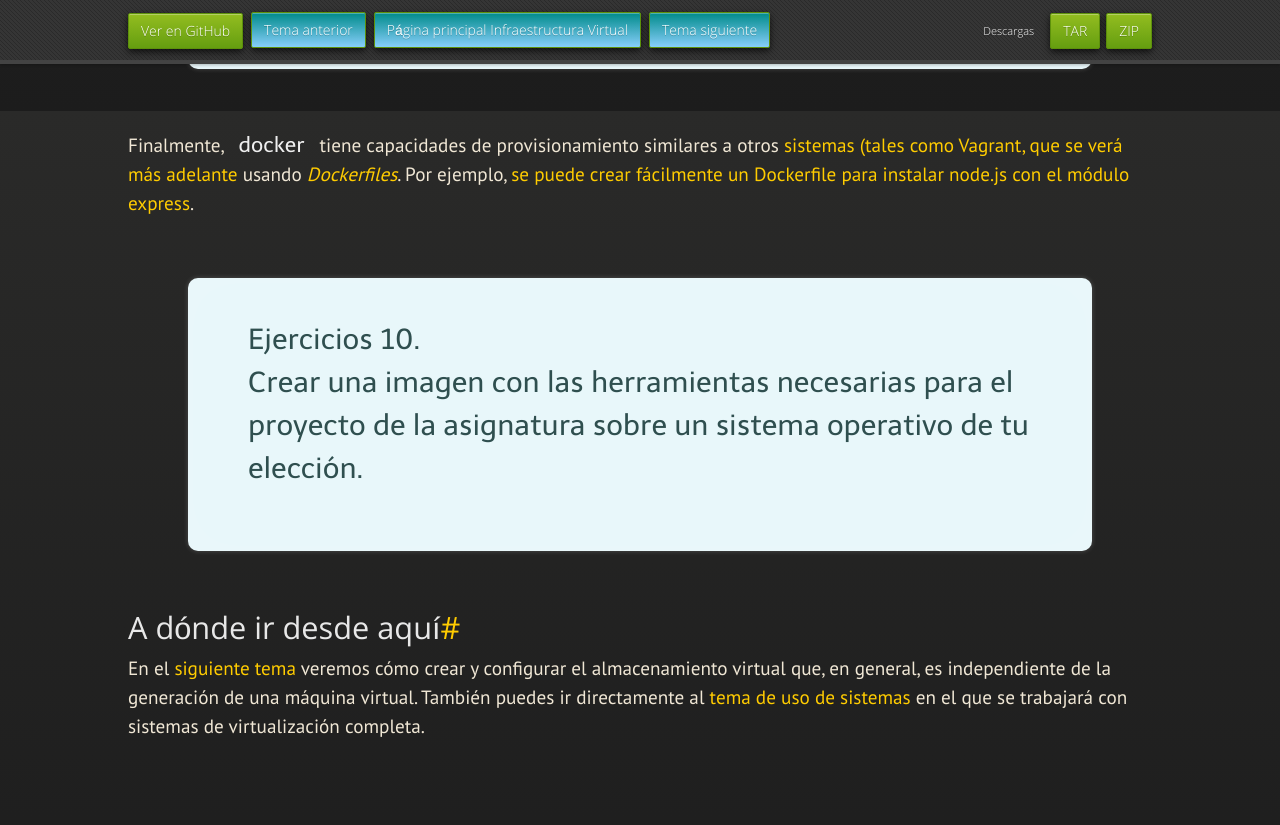
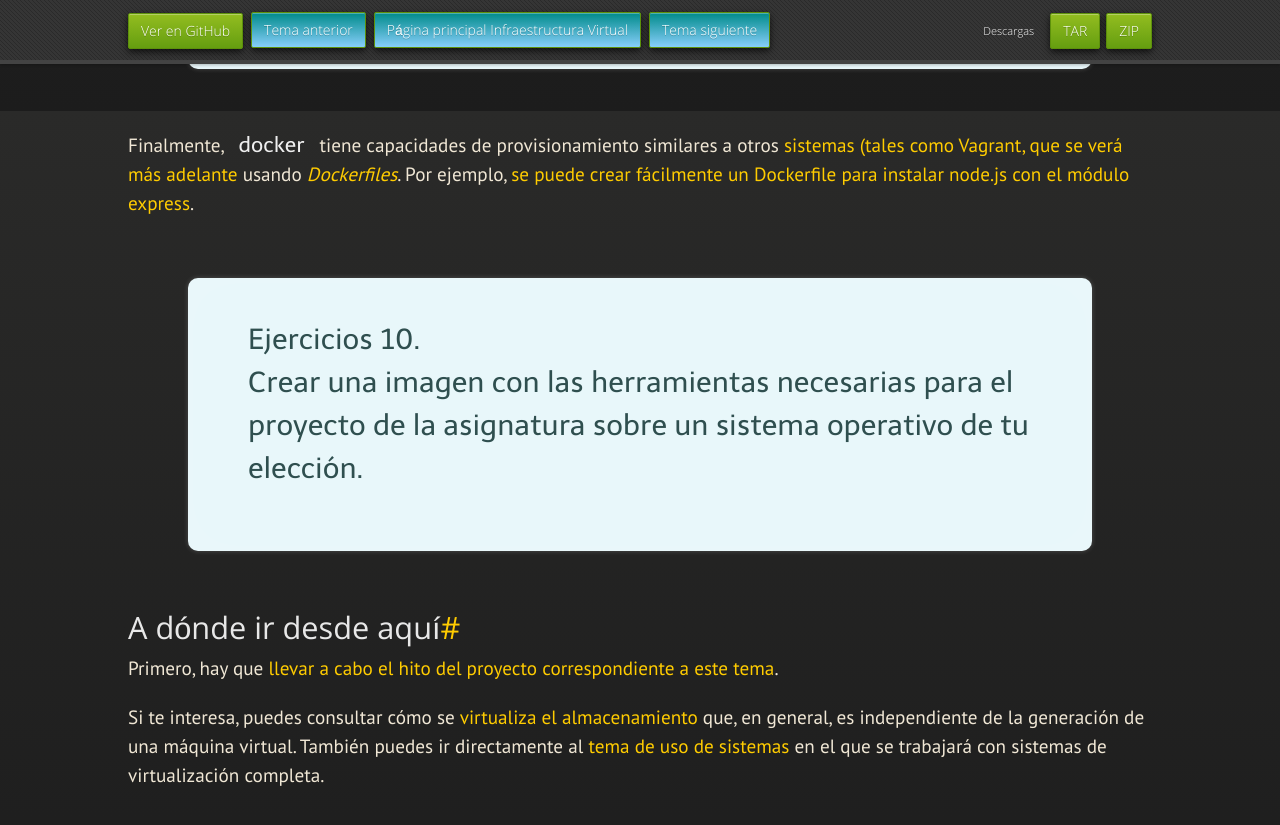
Before and after one commit to JJ/IV, a Jekyll site: the page built from documentos/temas/Contenedores.md, in a window 1280 px wide and 900 px high, scrolled down 13389 px. Shown: the top 825 px of the window. Built offline with Jekyll 4.4.1, drawn with Linux system fonts in a browser that asks for light colours; nearby versions of some CDN libraries; some web fonts are replaced.

Commit message:
Sync documentos/temas/Contenedores.md de master a gh-pages

```diff
--- a/documentos/temas/Contenedores.md
+++ b/documentos/temas/Contenedores.md
@@ -449,8 +449,9 @@ sistema operativo de tu elección.
 A dónde ir desde aquí
 -----
 
-En el [siguiente tema](Almacenamiento) veremos cómo crear y configurar el
-almacenamiento virtual que, en general, es independiente de la
+Primero, hay que [llevar a cabo el hito del proyecto correspondiente a este tema](../practicas/4.Docker).
+
+Si te interesa, puedes consultar cómo se [virtualiza el almacenamiento](Almacenamiento) que, en general, es independiente de la
 generación de una máquina virtual. También puedes ir directamente al
 [tema de uso de sistemas](Uso_de_sistemas) en el que se trabajará
 con sistemas de virtualización completa.
```
Also changed, not shown: other parts of documentos/temas/Contenedores.md (+2 -2 lines).
